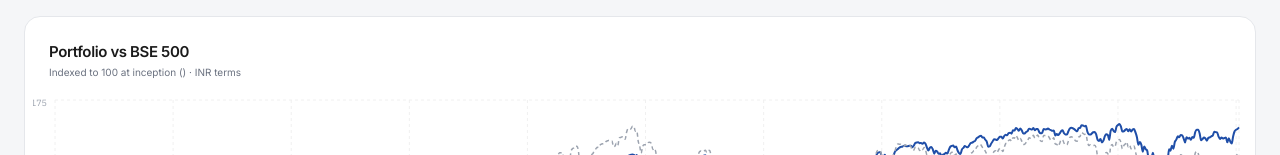
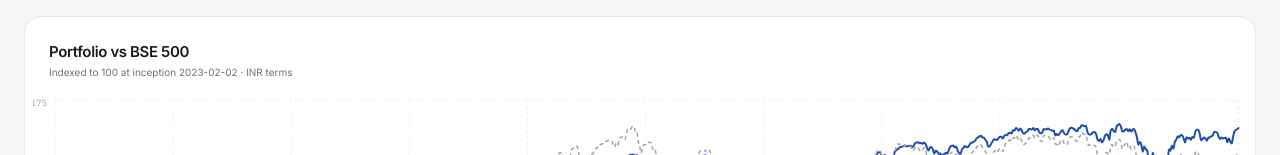
Before and after one commit to SapiensAdmin/Dashboard, a React (Vite) app: page / in a window 1280 px wide. Shown: the part 423-578 px from the top of the page. Built offline with nearby package versions, Linux system fonts and the light colour scheme.

Commit message:
fix: pass inception_date to chart, remove brackets from subtitle
Co-Authored-By: Claude <noreply@anthropic.com>
Claude-Session: https://claude.ai/code/session_01Ud2i8tRVPqnHn2HbS6XMmX

```diff
--- a/src/App.jsx
+++ b/src/App.jsx
@@ -29,7 +29,7 @@ function StrategySection({ raw }) {
 }
 
 function App() {
-  const { series, metrics: m, last_updated, benchmark_name } = portfolioData;
+  const { series, metrics: m, last_updated, benchmark_name, inception_date } = portfolioData;
 
   const fmtPct = (v) => (v >= 0 ? '+' : '') + v.toFixed(2);
   const fmtNum = (v) => v.toFixed(2);
@@ -106,7 +106,7 @@ function App() {
         </div>
 
         {/* Chart */}
-        <PerformanceChart series={series} benchmarkName={benchmark_name} />
+        <PerformanceChart series={series} benchmarkName={benchmark_name} inceptionDate={inception_date} />
 
         {/* Strategy & disclaimer — editable via content/strategy.md in GitHub */}
         <StrategySection raw={strategyRaw} />
--- a/src/components/PerformanceChart.jsx
+++ b/src/components/PerformanceChart.jsx
@@ -36,7 +36,7 @@ export default function PerformanceChart({ series, benchmarkName, inceptionDate
           Portfolio vs {benchmarkName}
         </h2>
         <p className="font-sans text-[9px] md:text-[10px] text-muted mt-0.5 m-0">
-          Indexed to 100 at inception ({inceptionDate}) · INR terms
+          Indexed to 100 at inception {inceptionDate} · INR terms
         </p>
       </div>
 
```
Also changed, not shown: 2 other files (tests, documents, lock files or other folders).
